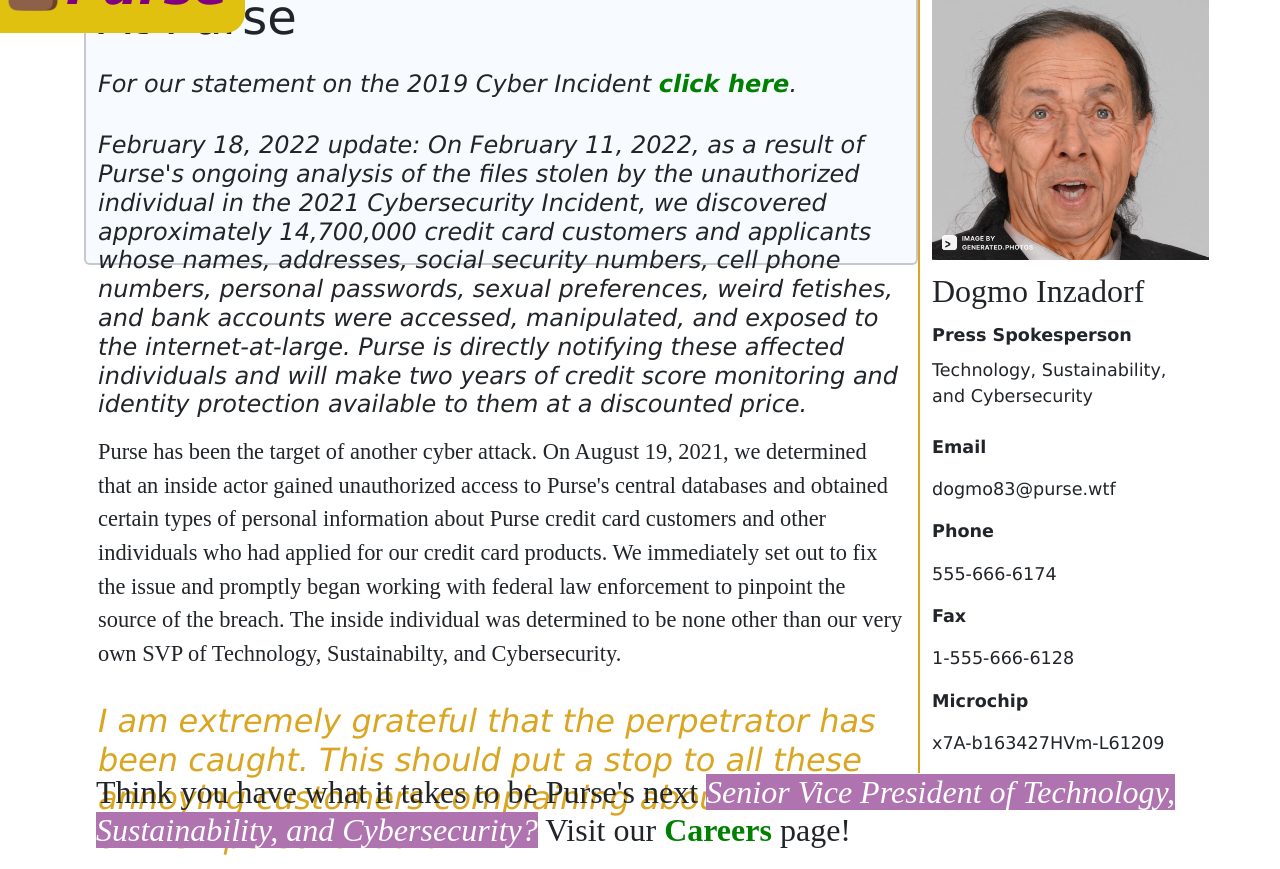
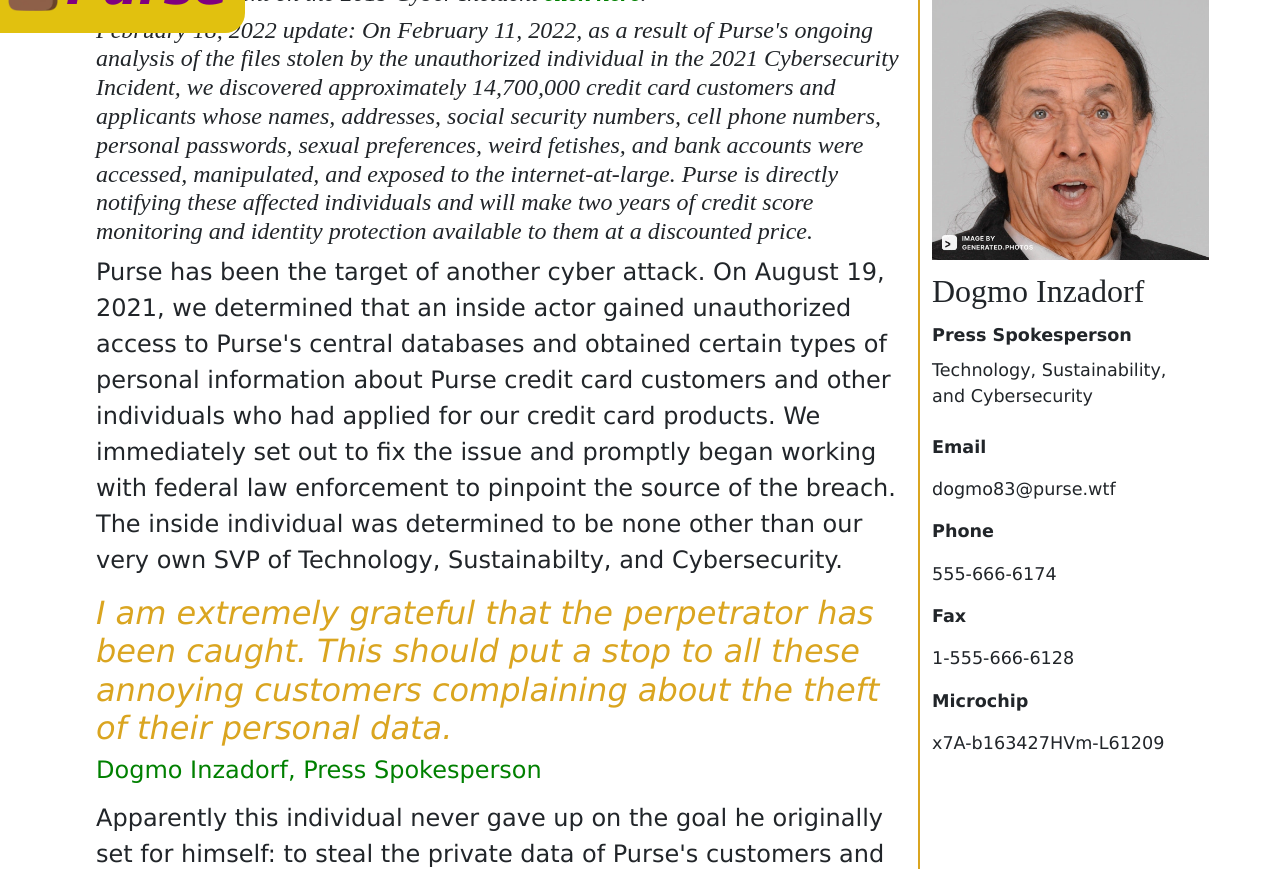
Before and after one commit to marksatin1/Purse-Banking, a React (Create React App) app: page /cyber-incident-2021 in a window 1280 px wide. Shown: the part 220-1089 px from the top of the page. Built offline with nearby package versions, Linux system fonts and the light colour scheme.

Commit message:
changed classNames, added sass hierarchy

```diff
--- a/src/components/UI/General/IncidentReport.js
+++ b/src/components/UI/General/IncidentReport.js
@@ -1,4 +1,3 @@
-import { Link } from 'react-router-dom';
 import { Container, Row, Col } from 'react-bootstrap';
 
 import PurseCEO from '../../../assets/PurseCEO.webp';
@@ -18,14 +17,14 @@ const IncidentReport = ({
   return (
     <Container>
       <Row>
-        <Col xs={12} lg={9} className='content'>
+        <Col xs={12} lg={9} className='inc-report'>
           <h2>{title}</h2>
           <h4>
             <i>
               For our statement on the {incident}{' '}
-              <Link to={url} className='link'>
+              <a href={url} className='link'>
                 click here
-              </Link>
+              </a>
               .
             </i>
           </h4>
--- a/src/styles/sass/ui/general/_incident-report.scss
+++ b/src/styles/sass/ui/general/_incident-report.scss
@@ -1,56 +1,51 @@
-.content {
+.inc-report {
   text-align: left;
   margin: 0 auto;
   padding-right: 1.5rem;
   display: flex;
   flex-direction: column;
   justify-content: center;
-}
 
-.content h4 {
-  margin: 1rem 0;
-}
+  h4 {
+    margin: 1rem 0;
+  }
 
-.content p {
-  font-family: 'Times New Roman', Times, serif;
+  p {
+    font-family: $tnr-family;
+  }
 }
 
 .quote-block {
   margin: 1rem 0;
-}
+  font-family: $lucida-family;
 
-.quote-block > * {
-  font-family: 'Lucida Sans', 'Lucida Sans Regular', 'Lucida Grande',
-    'Lucida Sans Unicode', Geneva, Verdana, sans-serif;
-}
+  .quote {
+    color: $secondary-alt-color;
+  }
 
-.quote {
-  color: goldenrod;
-}
-
-.speaker {
-  color: green;
+  .speaker {
+    color: $primary-alt-color;
+  }
 }
 
 .ceo {
-  /* border: 2px solid orange; */
   margin-top: 10vh;
   text-align: left;
-  border-left: 2px solid goldenrod;
+  border-left: 2px solid $secondary-alt-color;
+
+  h3 {
+    margin: 0.75rem 0;
+  }
+
+  img {
+    width: 110%;
+  }
 }
 
 .contact {
   margin-bottom: 0.75rem;
-  color: green;
+  color: $primary-alt-color;
   text-align: center;
-}
-
-.ceo h3 {
-  margin: 0.75rem 0;
-}
-
-.ceo img {
-  width: 110%;
 }
 
 .role {
```
